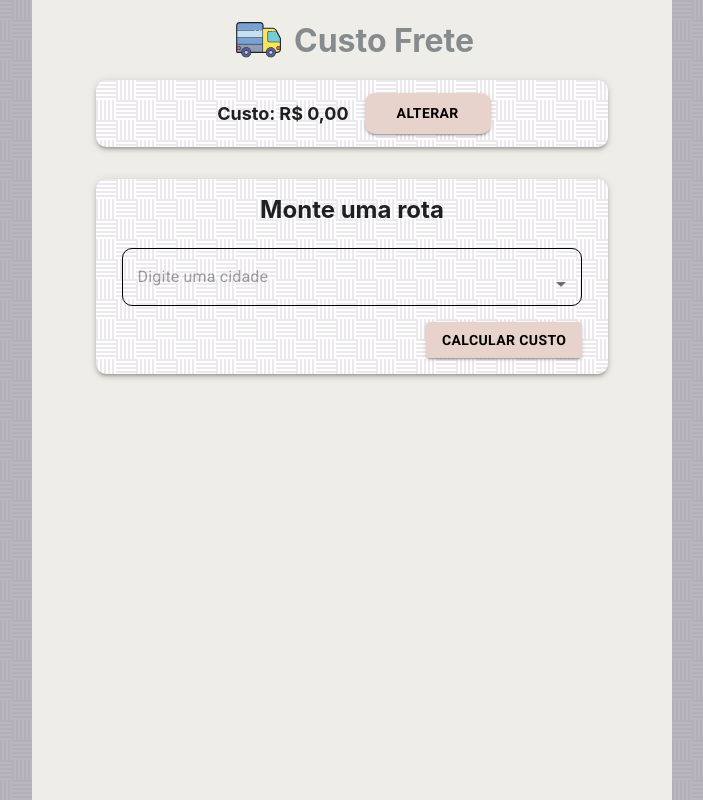
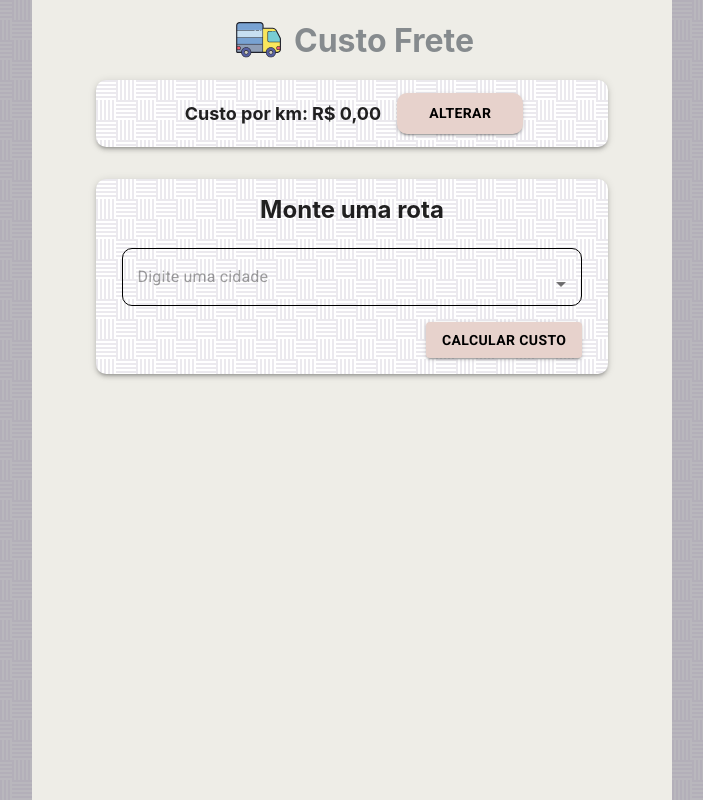
Before and after one commit to JPedroSilveira/freight-cost, a React (Create React App) app: page / in a window 1280 px wide. Shown: the whole page, without its empty margins (288-991 px from the left). Built offline with nearby package versions, Linux system fonts and the light colour scheme.

Commit message:
Refactor(Cost): Melhoria da descrição de campo de texto

```diff
--- a/src/constants/CostConstants.ts
+++ b/src/constants/CostConstants.ts
@@ -3,7 +3,7 @@ class CostConstants {
     MAX_COST_LENGTH_MESSAGE = "Valor muito longo"
     FUEL_PER_KM = 2.57
     KM_PER_DAY = 283
-    COST_INFO_TEXT = "Custo"
+    COST_INFO_TEXT = "Custo por km"
     COST_BUTTON_TEXT = 'Alterar'
     CANCEL_BUTTON_TEXT = 'Cancelar'
     SAVE_BUTTON_TEXT = 'Salvar'
```
